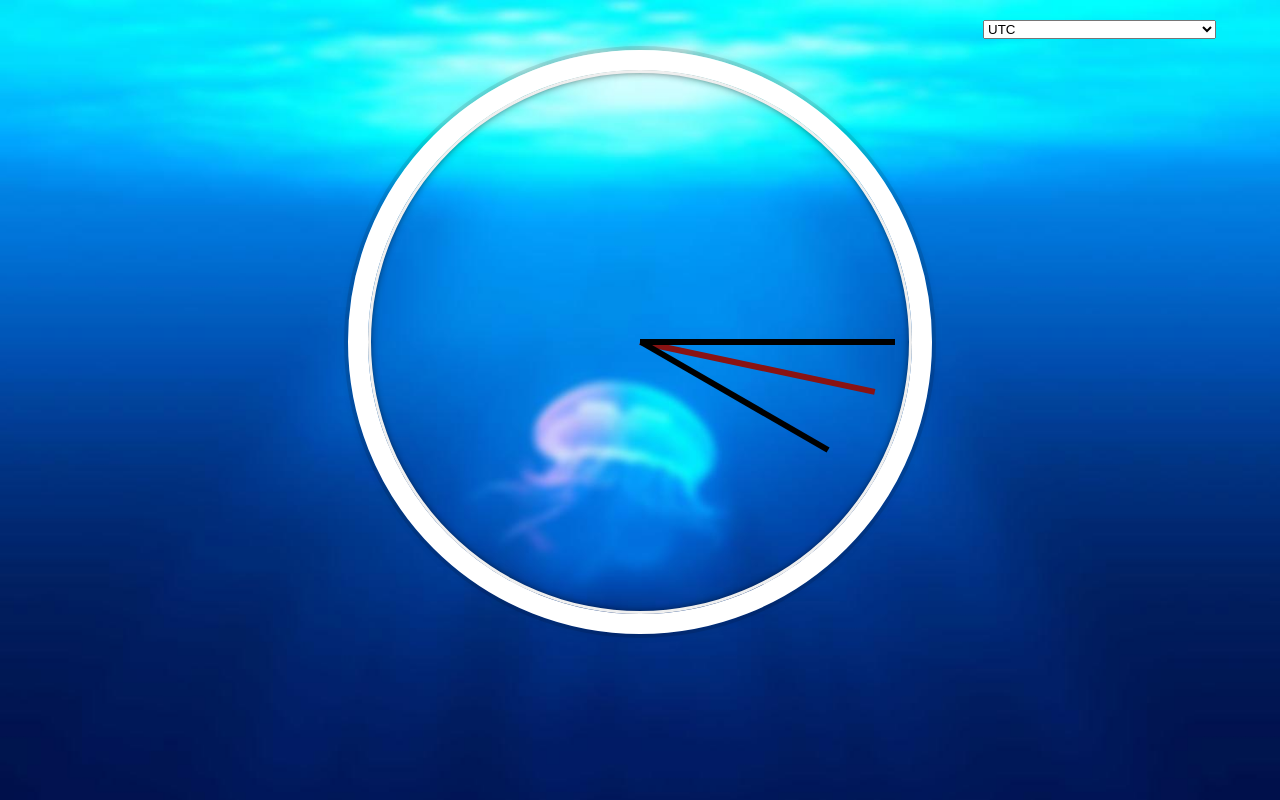
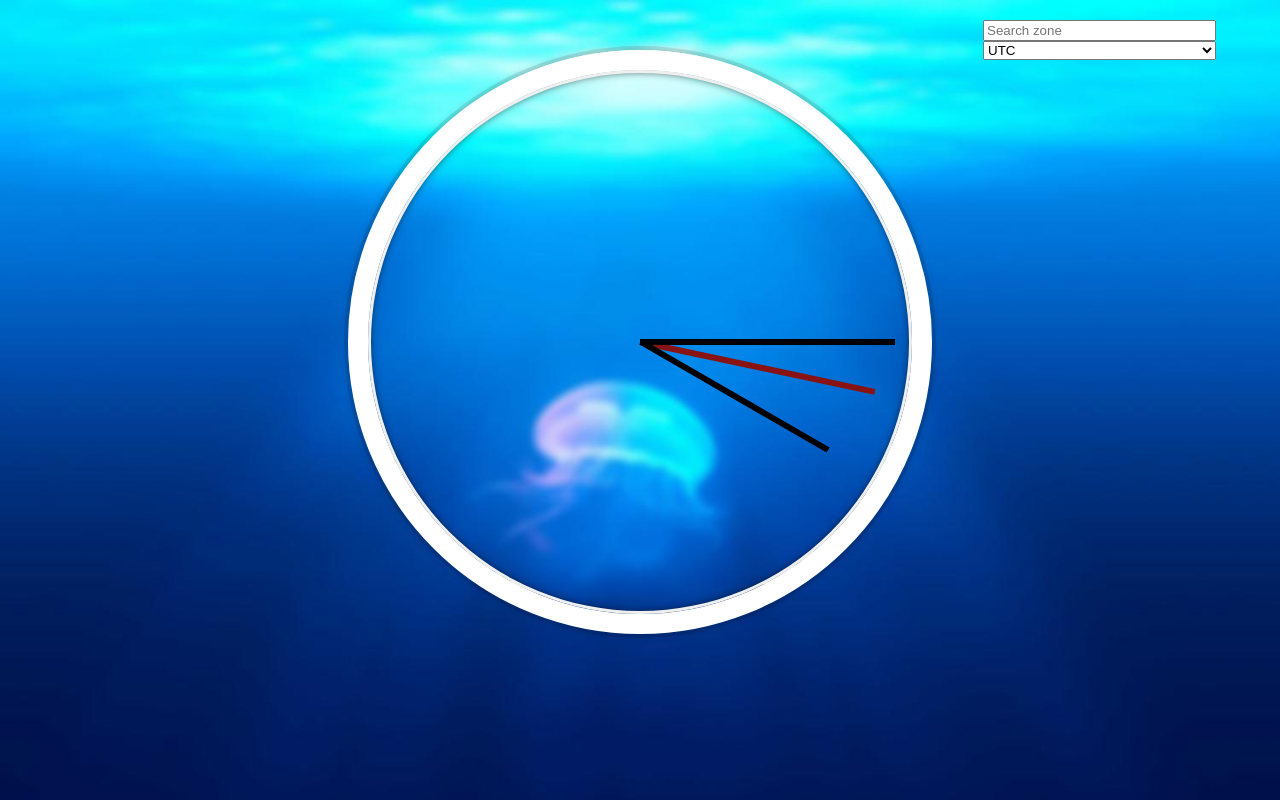
Before and after one commit to fargelus/30-days-of-vue, a Vue app in the folder clock/: page / in a window 1280 px wide. Built offline with nearby package versions, Linux system fonts and the light colour scheme.

Commit message:
Change hour based on zone + search input for zones

```diff
--- a/clock/src/App.vue
+++ b/clock/src/App.vue
@@ -1,17 +1,14 @@
 <template>
-  <timezone-picker></timezone-picker>
   <analog-clock></analog-clock>
 </template>
 
 <script>
 import AnalogClock from "./components/AnalogClock.vue";
-import TimezonePicker from "./components/TimezonePicker.vue";
 
 export default {
   name: "App",
   components: {
     AnalogClock,
-    TimezonePicker,
   },
 };
 </script>
--- a/clock/src/components/AnalogClock.vue
+++ b/clock/src/components/AnalogClock.vue
@@ -1,4 +1,6 @@
 <template>
+  <timezone-picker @hours-changed="onHoursChanged"></timezone-picker>
+
   <div class="clock">
     <div class="clock-face">
       <clock-hand
@@ -23,11 +25,13 @@
 
 <script>
 import ClockHand from "./ClockHand.vue";
+import TimezonePicker from "./TimezonePicker.vue";
 
 export default {
   name: "AnalogClock",
   components: {
     ClockHand,
+    TimezonePicker,
   },
 
   data() {
@@ -64,18 +68,24 @@ export default {
     getCurrentHours() {
       return new Date().getHours();
     },
+
+    onHoursChanged(hours) {
+      this.hours = hours;
+    },
   },
 
   mounted() {
     setInterval(() => {
       this.seconds = this.getCurrentSeconds();
 
+      let minuteTicked = false;
       if (this.seconds === 0) {
+        minuteTicked = true;
         this.minutes = this.getCurrentMinutes();
       }
 
-      if (this.minutes === 0) {
-        this.hours = this.getCurrentHours();
+      if (this.minutes === 0 && minuteTicked) {
+        this.hours = (this.hours + 1) % 24;
       }
     }, 1000);
   },
--- a/clock/src/components/TimezonePicker.vue
+++ b/clock/src/components/TimezonePicker.vue
@@ -1,9 +1,21 @@
 <template>
-  <select @change="setTimeWithinZone" class="timezone-picker">
-    <option :key="index" v-for="(tmz, index) in timezones" :value="tmz">
-      {{ tmz }}
-    </option>
-  </select>
+  <div class="timezone-picker">
+    <input
+      type="text"
+      v-model="userTimezoneSearch"
+      @input="filterZones"
+      placeholder="Search zone"
+    />
+    <select @change="setTimeWithinZone">
+      <option
+        :key="index"
+        v-for="(tmz, index) in filteredTimeZones"
+        :value="tmz"
+      >
+        {{ tmz }}
+      </option>
+    </select>
+  </div>
 </template>
 
 <script>
@@ -11,11 +23,12 @@ export default {
   name: "TimezonePicker",
   data() {
     return {
+      userTimezoneSearch: "",
       timezones: [],
+      filteredTimeZones: [],
       timeInZone: null,
       formatOptions: {
         hour: "numeric",
-        minute: "numeric",
       },
       formatLocale: "en-GB",
       localDate: new Date(),
@@ -34,16 +47,30 @@ export default {
 
       this.timezones.push(tz);
     }
+
+    this.filteredTimeZones = this.timezones;
   },
 
   methods: {
     setTimeWithinZone(ev) {
       const pickedZone = ev.target.value;
       this.formatOptions["timeZone"] = pickedZone;
-      this.timeInZone = new Intl.DateTimeFormat(
+      this.hourInZone = new Intl.DateTimeFormat(
         this.formatLocale,
         this.formatOptions
       ).format(this.localDate);
+      this.$emit("hours-changed", this.hourInZone);
+    },
+
+    filterZones() {
+      if (this.userTimezoneSearch == "") {
+        this.filteredTimeZones = this.timezones;
+        return;
+      }
+
+      this.filteredTimeZones = this.timezones.filter((zone) =>
+        zone.includes(this.userTimezoneSearch)
+      );
     },
   },
 };
@@ -51,6 +78,8 @@ export default {
 
 <style>
 .timezone-picker {
+  display: flex;
+  flex-direction: column;
   position: absolute;
   right: 5%;
   top: 20px;
```
